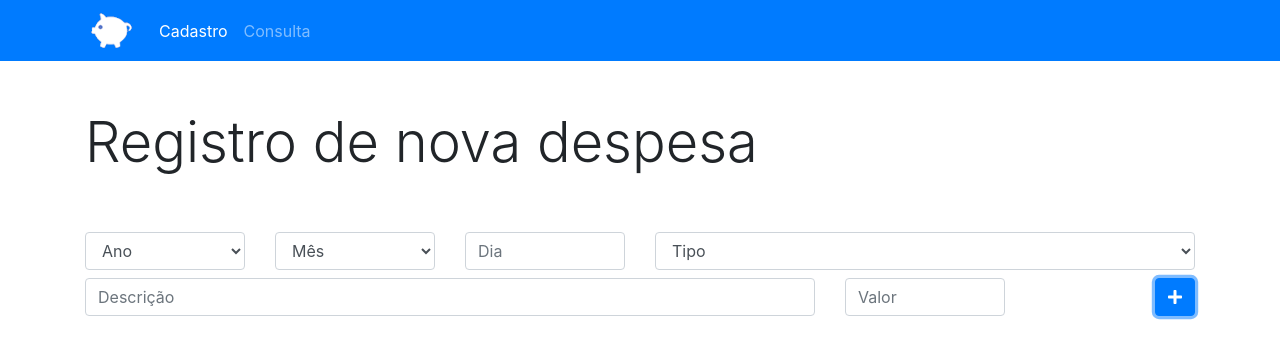
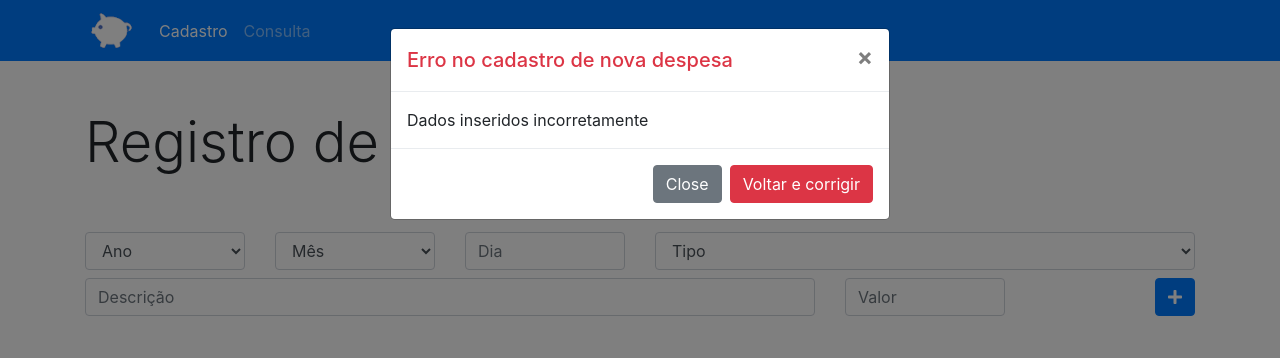
Before and after one commit to Vitorpignataro/Curso_WEB_Projeto_Orcamento, a plain HTML site: page index.html in a window 1280 px wide. Both pictures are taken after a click on the button 1175 px from the left and 297 px from the top of the page. Drawn offline with nearby package versions, Linux system fonts and the light colour scheme.

Commit message:
FEAT: Lógica de erro/sucesso ao cadastrar despesa

```diff
--- a/index.html
+++ b/index.html
@@ -109,6 +109,51 @@
           </button>
         </div>
       </div>
+
+      <!-- Modal Erro na hora de gravar um dado -->
+      <div class="modal fade " id="erroGravacao" tabindex="-1" role="dialog" aria-labelledby="exampleModalLabel" aria-hidden="true">
+        <div class="modal-dialog" role="document">
+          <div class="modal-content">
+            <div class="modal-header text-danger">
+              <h5 class="modal-title" id="exampleModalLabel">Erro no cadastro de nova despesa</h5>
+              <button type="button" class="close" data-dismiss="modal" aria-label="Close">
+                <span aria-hidden="true">&times;</span>
+              </button>
+            </div>
+            <div class="modal-body">
+              Dados inseridos incorretamente
+            </div>
+            <div class="modal-footer">
+              <button type="button" class="btn btn-secondary" data-dismiss="modal">Close</button>
+              <button type="button" class="btn btn-danger" data-dismiss="modal">Voltar e corrigir</button>
+            </div>
+          </div>
+        </div>
+      </div>
+
+
+       <!-- Modal Sucesso na hora de gravar um dado -->
+       <div class="modal fade " id="sucessoGravacao" tabindex="-1" role="dialog" aria-labelledby="exampleModalLabel" aria-hidden="true">
+        <div class="modal-dialog" role="document">
+          <div class="modal-content">
+            <div class="modal-header text-success">
+              <h5 class="modal-title" id="exampleModalLabel">Cadastrado com sucesso</h5>
+              <button type="button" class="close" data-dismiss="modal" aria-label="Close">
+                <span aria-hidden="true">&times;</span>
+              </button>
+            </div>
+            <div class="modal-body">
+              Despesa cadastrada
+            </div>
+            <div class="modal-footer">
+              <button type="button" class="btn btn-secondary" data-dismiss="modal">Close</button>
+              <button type="button" class="btn btn-success" data-dismiss="modal">Voltar</button>
+            </div>
+          </div>
+        </div>
+      </div>
+
+
     </div>
   </body>
 
--- a/js/app.js
+++ b/js/app.js
@@ -7,6 +7,18 @@ class Despesa{
         this.tipo = tipo
         this.descricao = descricao
         this.valor = valor
+    }
+
+
+    //Método que valida os dados que estão sendo criados, usamos o this[i] para acessar o valor de cada elemento
+
+    validarDados(){
+        for(let i in this){
+            if(this[i] == undefined || this[i] == '' || this[i] == null){
+                return false
+            }
+        }
+        return true
     }
 }
 
@@ -57,6 +69,13 @@ function cadastrarDespesa(){
         valor.value
     )
 
-    bd.gravar(newDespesa);
+
+    if(newDespesa.validarDados()){
+
+        bd.gravar(newDespesa);
+        $('#sucessoGravacao').modal('show')
+    }else{
+        $('#erroGravacao').modal('show')
+    }
 
 }
```
Also changed, not shown: 1 other file.
